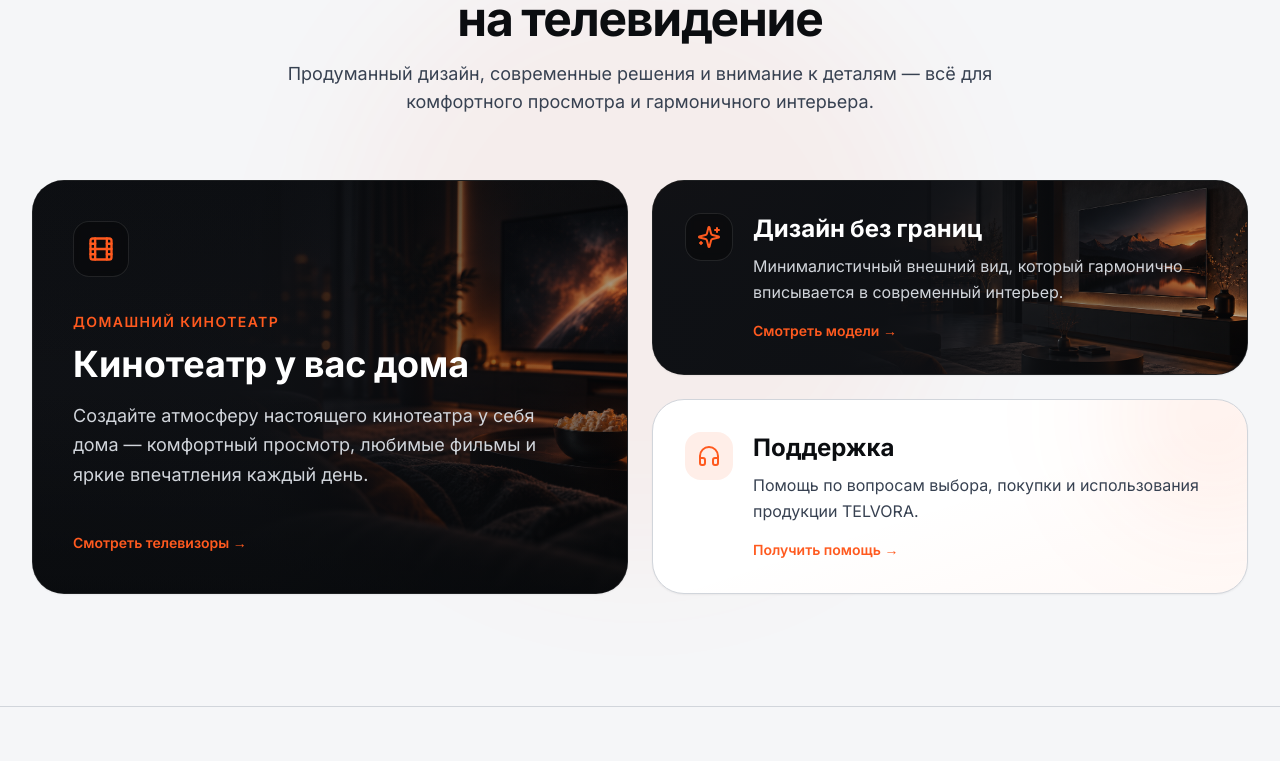
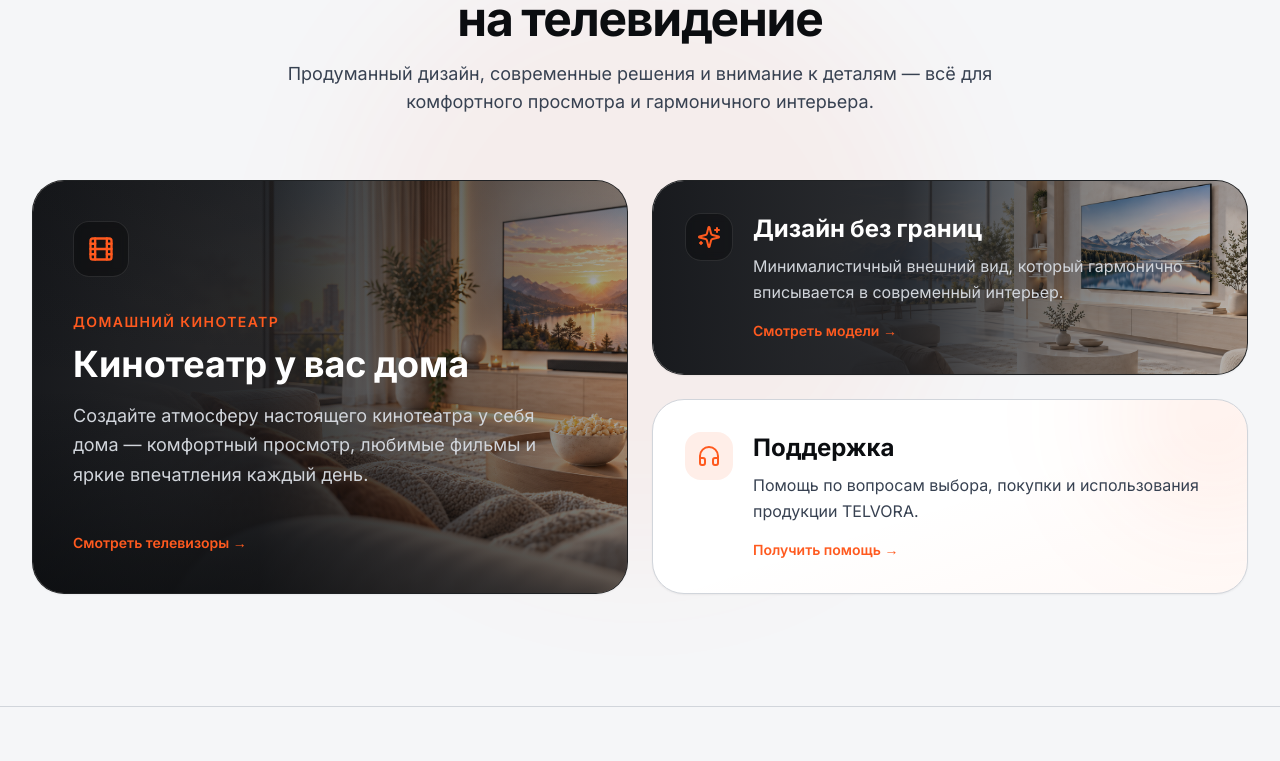
Before and after one commit to pctop365-lab/telvora, a React (Vite) app: page / in a window 1280 px wide. Shown: the part 1778-2539 px from the top of the page. Built offline with nearby package versions, Linux system fonts and the light colour scheme; no server answers.

Commit message:
feat: add light tech imagery and hero fade

```diff
--- a/src/components/Hero.tsx
+++ b/src/components/Hero.tsx
@@ -28,6 +28,8 @@ export default function Hero() {
 
         <div className="absolute inset-0 hidden bg-[linear-gradient(90deg,rgba(15,17,21,0.90)_0%,rgba(15,17,21,0.78)_28%,rgba(15,17,21,0.52)_52%,rgba(15,17,21,0.25)_73%,rgba(15,17,21,0.10)_100%)] dark:block" />
         <div className="absolute inset-0 hidden bg-[linear-gradient(0deg,rgba(15,17,21,0.48)_0%,rgba(15,17,21,0.04)_52%,rgba(15,17,21,0.34)_100%)] dark:block" />
+
+        <div className="absolute inset-x-0 bottom-0 h-24 bg-gradient-to-b from-transparent to-white dark:to-graphite-900" />
       </div>
 
       <div className="relative max-w-8xl mx-auto px-4 sm:px-6 lg:px-8 pt-32 pb-20 w-full">
--- a/src/components/TechSection.tsx
+++ b/src/components/TechSection.tsx
@@ -31,11 +31,18 @@ export default function TechSection() {
             className="dark-content group relative min-h-[360px] p-8 sm:p-10 rounded-4xl bg-graphite-950 border border-white/10 shadow-sm dark:shadow-none hover:border-accent-500/40 transition-all duration-300 overflow-hidden"
           >
             <img
-              src="/images/tech-home-cinema.png"
+              src="/images/tech-home-cinema-light.png"
               alt="Домашний кинотеатр TELVORA в премиальной гостиной"
               loading="lazy"
               decoding="async"
-              className="absolute inset-0 h-full w-full object-cover object-[62%_center] transition-transform duration-700 group-hover:scale-[1.02] sm:object-center"
+              className="absolute inset-0 h-full w-full object-cover object-[62%_center] transition-transform duration-700 group-hover:scale-[1.02] sm:object-center dark:hidden"
+            />
+            <img
+              src="/images/tech-home-cinema.png"
+              alt=""
+              loading="lazy"
+              decoding="async"
+              className="absolute inset-0 hidden h-full w-full object-cover object-[62%_center] transition-transform duration-700 group-hover:scale-[1.02] sm:object-center dark:block"
             />
             <div className="absolute inset-0 bg-[linear-gradient(90deg,rgba(15,17,21,0.96)_0%,rgba(15,17,21,0.88)_38%,rgba(15,17,21,0.58)_68%,rgba(15,17,21,0.28)_100%)]" />
             <div className="absolute inset-0 bg-gradient-to-t from-graphite-950/55 via-transparent to-graphite-950/20" />
@@ -72,11 +79,18 @@ export default function TechSection() {
               className="dark-content group relative overflow-hidden p-8 rounded-4xl bg-graphite-950 border border-white/10 shadow-sm dark:shadow-none hover:border-accent-500/40 transition-all"
             >
               <img
-                src="/images/tech-design-lounge.png"
+                src="/images/tech-design-lounge-light.png"
                 alt="Телевизор TELVORA в современном интерьере"
                 loading="lazy"
                 decoding="async"
-                className="absolute inset-0 h-full w-full object-cover object-[68%_center] transition-transform duration-700 group-hover:scale-[1.02] sm:object-center"
+                className="absolute inset-0 h-full w-full object-cover object-[68%_center] transition-transform duration-700 group-hover:scale-[1.02] sm:object-center dark:hidden"
+              />
+              <img
+                src="/images/tech-design-lounge.png"
+                alt=""
+                loading="lazy"
+                decoding="async"
+                className="absolute inset-0 hidden h-full w-full object-cover object-[68%_center] transition-transform duration-700 group-hover:scale-[1.02] sm:object-center dark:block"
               />
               <div className="absolute inset-0 bg-[linear-gradient(90deg,rgba(15,17,21,0.96)_0%,rgba(15,17,21,0.88)_42%,rgba(15,17,21,0.52)_72%,rgba(15,17,21,0.28)_100%)]" />
 
```
Also changed, not shown: deployment.home-theme-transitions.manifest.txt (added), public/images/tech-design-lounge-light.png (added), public/images/tech-home-cinema-light.png (added).
